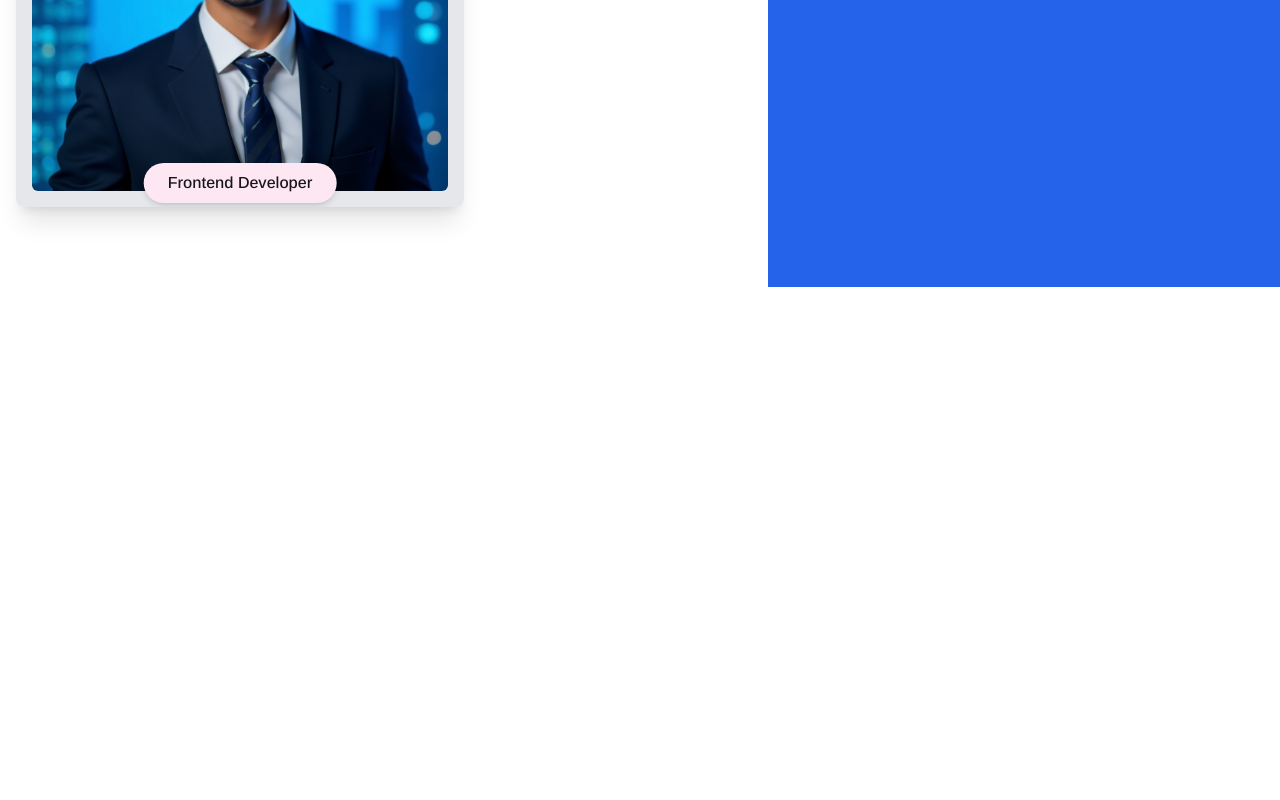
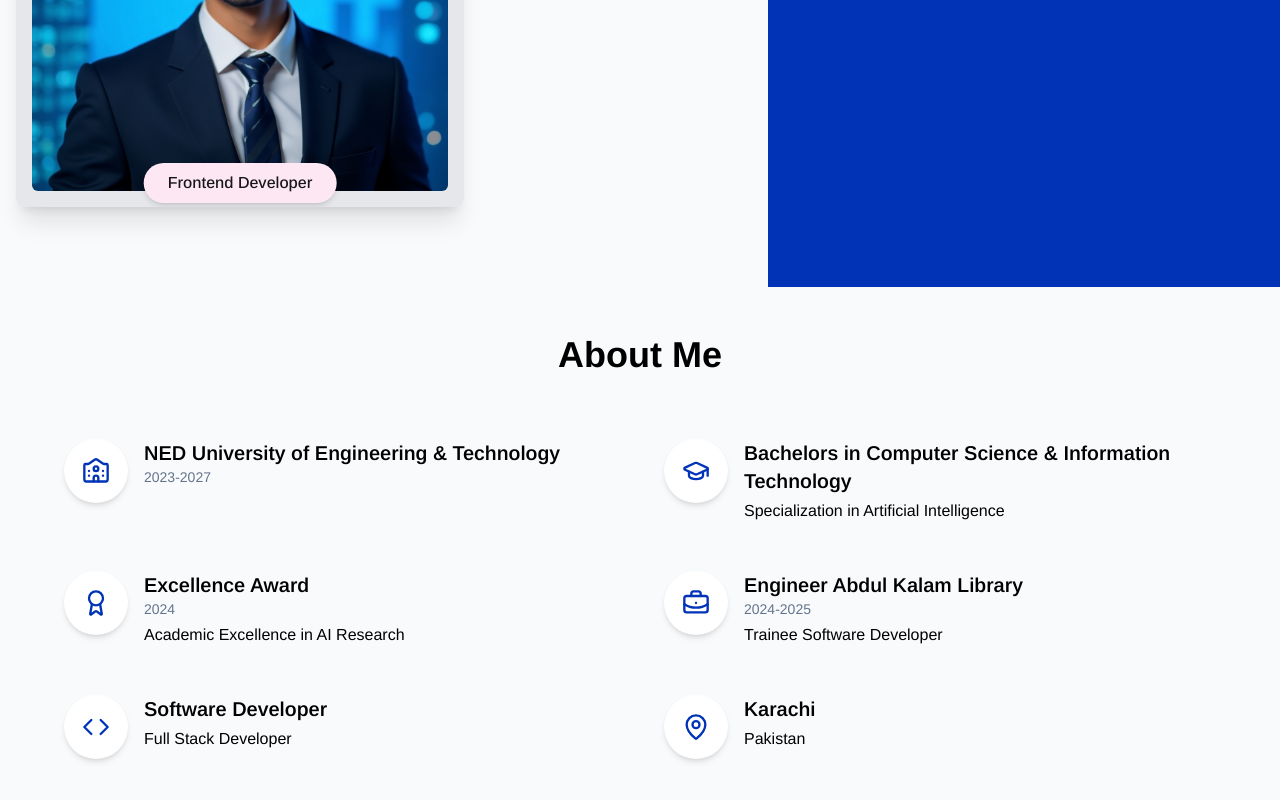
Before and after one commit to githubSubhanKhan/portfolio, a React (Vite) app: page / in a window 1280 px wide. Shown: the part 688-1488 px from the top of the page. Before the commit the page ends 975 px from the top, so only its background shows below. Built offline with nearby package versions, Linux system fonts and the light colour scheme.

Commit message:
add about me

```diff
--- /dev/null
+++ b/src/components/layouts/AboutMe.tsx
@@ -0,0 +1,82 @@
+import React from 'react';
+import {
+  UniversityIcon,
+  GraduationCapIcon,
+  Award,
+  BriefcaseBusinessIcon,
+  Code,
+  MapPin
+} from 'lucide-react';
+
+const timelineItems = [
+  {
+    icon: UniversityIcon,
+    title: "NED University of Engineering & Technology",
+    period: "2023-2027",
+    description: ""
+  },
+  {
+    icon: GraduationCapIcon,
+    title: "Bachelors in Computer Science & Information Technology",
+    period: "",
+    description: "Specialization in Artificial Intelligence"
+  },
+  {
+    icon: Award,
+    title: "Excellence Award",
+    period: "2024",
+    description: "Academic Excellence in AI Research"
+  },
+  {
+    icon: BriefcaseBusinessIcon,
+    title: "Engineer Abdul Kalam Library",
+    period: "2024-2025",
+    description: "Trainee Software Developer"
+  },
+  {
+    icon: Code,
+    title: "Software Developer",
+    period: "",
+    description: "Full Stack Developer"
+  },
+  {
+    icon: MapPin,
+    title: "Karachi",
+    period: "",
+    description: "Pakistan"
+  }
+];
+
+const AboutMe = () => {
+  return (
+    <section className="w-full py-12 px-4 md:px-8" id="about">
+      <div className="max-w-6xl mx-auto">
+        <h2 className="text-3xl md:text-4xl font-bold text-center mb-16">
+          About Me
+        </h2>
+
+        <div className="grid grid-cols-1 md:grid-cols-2 gap-12">
+          {timelineItems.map((item, idx) => (
+            <div key={idx} className="relative flex gap-4 items-start">
+              {/* Icon Circle */}
+              <div className="flex-shrink-0 w-16 h-16 rounded-full bg-white flex items-center justify-center text-primary shadow-md">
+                <item.icon size={28} />
+              </div>
+
+              {/* Content */}
+              <div>
+                <h3 className="text-xl font-semibold text-primary-DEFAULT">
+                  {item.title}
+                </h3>
+                <p className="text-neutral-light text-sm mb-1">{item.period}</p>
+                <p className="text-neutral-DEFAULT text-base">{item.description}</p>
+              </div>
+            </div>
+          ))}
+        </div>
+      </div>
+    </section>
+  );
+};
+
+export default AboutMe;
--- a/src/components/layouts/AboutUs.tsx
+++ /dev/null
@@ -1,57 +0,0 @@
-import { Card, CardContent } from "@/components/ui/card";
-import {
-  BrainCircuit,
-  GraduationCap,
-  Hourglass,
-  Globe,
-} from "lucide-react";
-const AboutUs = () => {
-  const features = [
-    {
-      icon: BrainCircuit,
-      description:
-        "Nextbook LLM uses advanced AI to personalize book recommendations for students and facutlty, making learning more efficient and engaging.",
-    },
-    {
-      icon: GraduationCap,
-      description:
-        "Our LLM adapts to individual students and facutlty needs, considering their academic level, interests, and learning style to suggest the most relevant titles.",
-    },
-    {
-      icon: Hourglass,
-      description:
-        "By filtering out irrelevant information, Nextbook LLM saves students and facutlty valuable time.",
-    },
-    {
-      icon: Globe,
-      description:
-        "Nextbook helps students and facutlty discover hidden gems and essential resources they might otherwise miss, broadening their knowledge and academic horizons",
-    },
-  ];
-  return (
-    <section className={`w-full px-4 md:px-8 py-10`} id="about-us">
-      <div className="max-w-6xl mx-auto px-4 sm:px-6 lg:px-8">
-        <h2
-          className={`text-center font-bold text-[24px] leading-[100%] mb-12 text-redcustom`}
-        >
-          About NextBook
-        </h2>
-        <div className="grid grid-cols-1 md:grid-cols-2 gap-6 justify-items-center">
-          {features.map((feature, idx) => (
-            <Card
-              key={idx}
-              className={`bg-redbgcustom border-[2px] border-black rounded-[8px] text-black`}
-            >
-              <CardContent className="p-4 md:p-6 flex flex-col items-center justify-center space-y-4 text-center text-black">
-                <feature.icon className={`w-[70px] h-[70px]`} size={28} />
-                <p className={`text-sm md:text-base`}>{feature.description}</p>
-              </CardContent>
-            </Card>
-          ))}
-        </div>
-      </div>
-    </section>
-  );
-};
-
-export default AboutUs;
--- a/src/components/layouts/AppLayout.tsx
+++ b/src/components/layouts/AppLayout.tsx
@@ -1,10 +1,7 @@
 import { motion } from "framer-motion";
-import AboutUs from "./AboutUs";
 import Navbar from "../ui/Navbar";
-import WhyUs from "./WhyUs";
-import FooterSection from "./FooterSection";
-import FacultyReviews from "./FacultyReviews";
 import HeroSection from "@/pages/HeroSection";
+import AboutMe from "./AboutMe";
 
 const fadeInUp = {
   hidden: { opacity: 0, y: 40 },
@@ -14,7 +11,7 @@ const fadeInUp = {
 const LandingPage = () => {
   return (
     <div
-      className={`min-h-screen flex flex-col transition-colors duration-300`}
+      className={`min-h-screen flex flex-col transition-colors duration-300 bg-neutral-bg` }
       id="home"
     >
       <style>{`
@@ -46,9 +43,9 @@ const LandingPage = () => {
       </motion.div>
 
       {/* About Us Section */}
-      {/* <motion.div variants={fadeInUp} initial="hidden" whileInView="visible" viewport={{ once: true, amount: 0.2 }}>
-        <AboutUs />
-      </motion.div> */}
+      <motion.div variants={fadeInUp} initial="hidden" whileInView="visible" viewport={{ once: true, amount: 0.2 }}>
+        <AboutMe/>
+      </motion.div>
 
       {/* Faculty Reviews Section */}
       {/* <motion.div variants={fadeInUp} initial="hidden" whileInView="visible" viewport={{ once: true, amount: 0.2 }}>
--- a/src/pages/HeroSection.tsx
+++ b/src/pages/HeroSection.tsx
@@ -9,7 +9,7 @@ const HeroSection = () => {
   return (
     <section className="relative w-full min-h-screen flex items-center overflow-hidden pt-3">
       {/* Background Color - Blue background that covers right portion on desktop */}
-      <div className="absolute top-0 right-0 w-1/3 md:w-2/5 h-full bg-blue-600 z-0"></div>
+      <div className="absolute top-0 right-0 w-1/3 md:w-2/5 h-full bg-primary z-0"></div>
 
 
       <div className="container mx-auto px-4 relative z-10 py-12 md:py-20">
@@ -19,7 +19,7 @@ const HeroSection = () => {
             <h3 className="text-primary font-semibold text-xl mb-2">
               Hello world!
             </h3>
-            <h1 className="text-4xl md:text-5xl lg:text-6xl font-bold mb-6 text-neutral-900 whitespace-pre-line">
+            <h1 className="text-4xl md:text-5xl lg:text-6xl font-bold mb-6 whitespace-pre-line">
               <TypeAnimation
                 sequence={[
                   "I'm Muhammad\nSubhan Khan",
```
